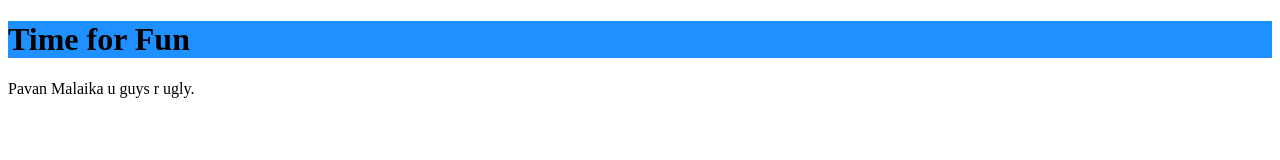
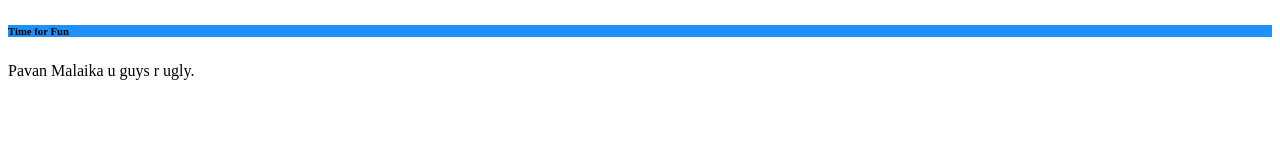
Before and after one commit to larebk/larebk.github.io, a plain HTML site: page index.html in a window 1280 px wide. Drawn offline with Linux system fonts and the light colour scheme.

Commit message:
Update index.html

```diff
--- a/index.html
+++ b/index.html
@@ -5,7 +5,7 @@
     <title>Lareb's Blog</title>
   </head>
   <body>
-    <h1 style="background-color:DodgerBlue;">Time for Fun</h1>
+    <h6 style="background-color:DodgerBlue;">Time for Fun</h6>
   	<p>Pavan Malaika u guys r ugly.</p>
   </body>
 </html>
```
